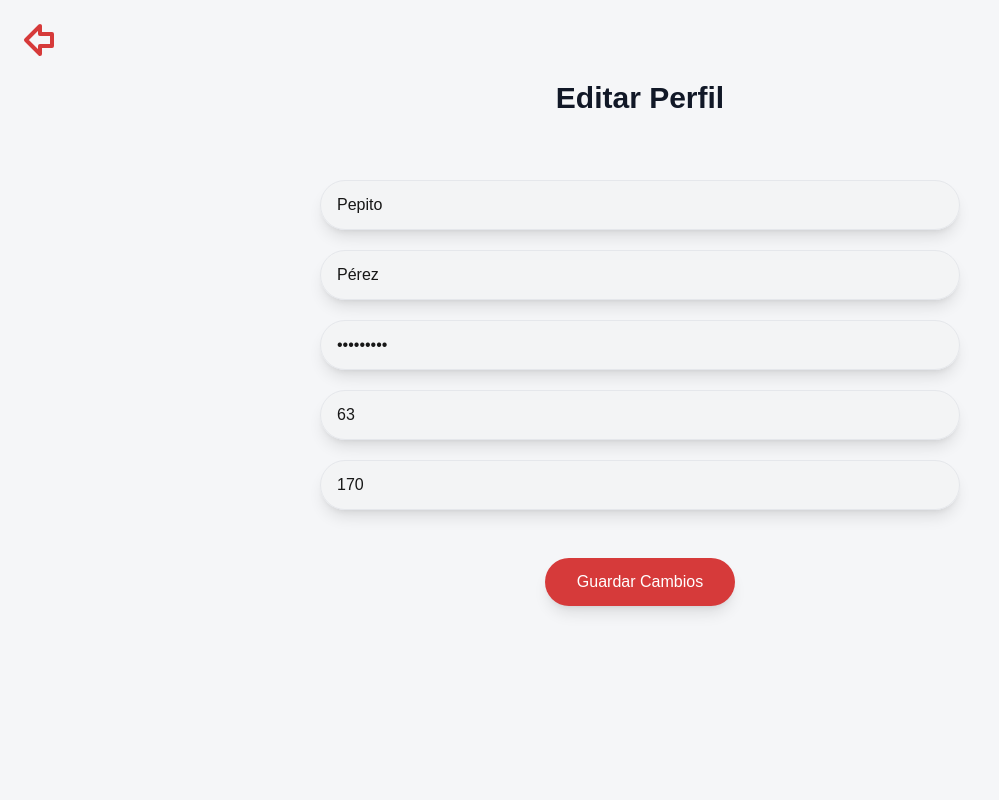
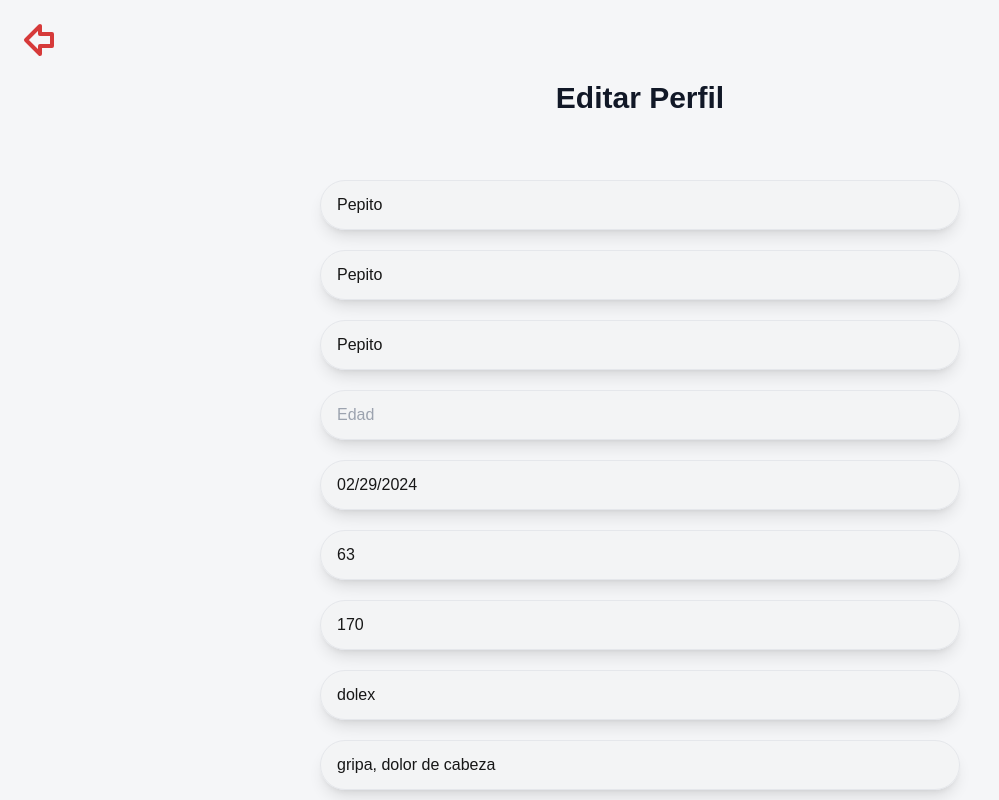
Before and after one commit to StrokeE-App/patient-app, a Next.js app: page /edit-profile in a window 1280 px wide. Shown: the top 800 px of the page, without its empty margins (0-999 px from the left). Built offline with nearby package versions, Linux system fonts and the light colour scheme; no server answers; sample sign-in values are in the browser's storage.

Commit message:
working on edit patient data

```diff
--- a/app/edit-profile/page.tsx
+++ b/app/edit-profile/page.tsx
@@ -22,10 +22,17 @@ export default function EditProfilePage() {
 
 			<div className="flex flex-col items-center mt-4 p-4 gap-5">
 				<Input placeholder="Nombre" disabled={true} value="Pepito" />
+				<Input placeholder="Apellido" disabled={true} value="Pepito" />
+				<Input placeholder="Número celular" disabled={true} value="Pepito" />
+				<Input placeholder="Edad" disabled={true} type="number" value="Pepito" />
+				<Input placeholder="Fecha de Nacimiento" disabled={true} value="02/29/2024" />
+				<Input placeholder="Peso" disabled={true} type="number" value="63" />
+				<Input placeholder="Estatura" disabled={true} type="number" value="170" />
+				<Input placeholder="Medicamentos" disabled={true} value="dolex" />
+				<Input placeholder="Condiciones" disabled={true} value="gripa, dolor de cabeza" />
+
 				<Input placeholder="Email" disabled={true} value="Pérez" />
 				<Input placeholder="Contraseña" disabled={true} value="prueba123" type="password" />
-				<Input placeholder="Peso" disabled={true} type="number" value="63" />
-				<Input placeholder="Estatura" disabled={true} type="number" value="170" />
 			</div>
 
 			<div className="flex justify-center mt-8">
```
